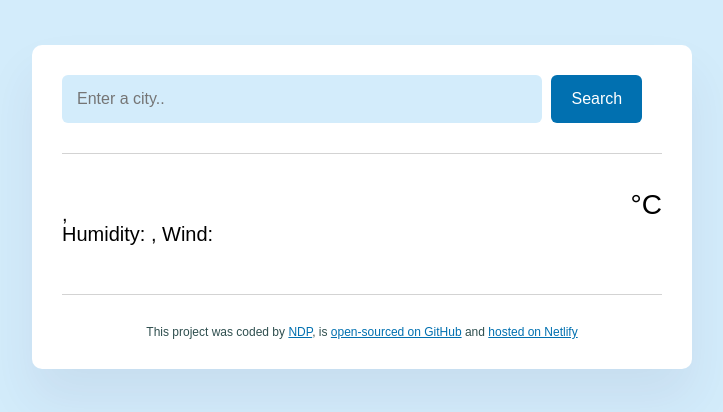
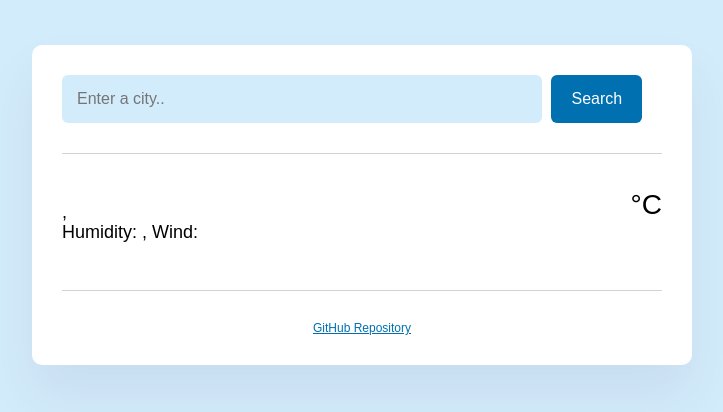
Before and after one commit to neeranie/meteo-shecodes-ndp, a plain HTML site: page index.html in a window 1280 px wide. Shown: the whole page, without its empty margins (278-1001 px from the left). Drawn offline with nearby package versions, Linux system fonts and the light colour scheme; no server answers.

Commit message:
Ready to host on netlfiy

```diff
--- a/index.html
+++ b/index.html
@@ -48,11 +48,11 @@
       </main>
 
       <footer>
-        This project was coded by
-        <a href="GithubPortfolio" target="_blank"> NDP</a>, is
-        <a href="GithubRepository" target="_blank">open-sourced on GitHub</a>
-        and
-        <a href="NetlifyLink" target="_blank">hosted on Netlify</a>
+        <a
+          href="https://github.com/neeranie/meteo-shecodes-ndp.git"
+          target="_blank"
+          >GitHub Repository</a
+        >
       </footer>
     </div>
     <script src="src/index.js"></script>
--- a/src/style.css
+++ b/src/style.css
@@ -50,12 +50,12 @@ a {
 
 .weather-app-city {
   margin: 0;
-  font-size: 38px;
-  line-height: 40px;
+  font-size: 44px;
+  line-height: 44px;
 }
 
 .weather-app-details {
-  font-size: 20px;
+  font-size: 18px;
   line-height: 20px;
 }
 
```
